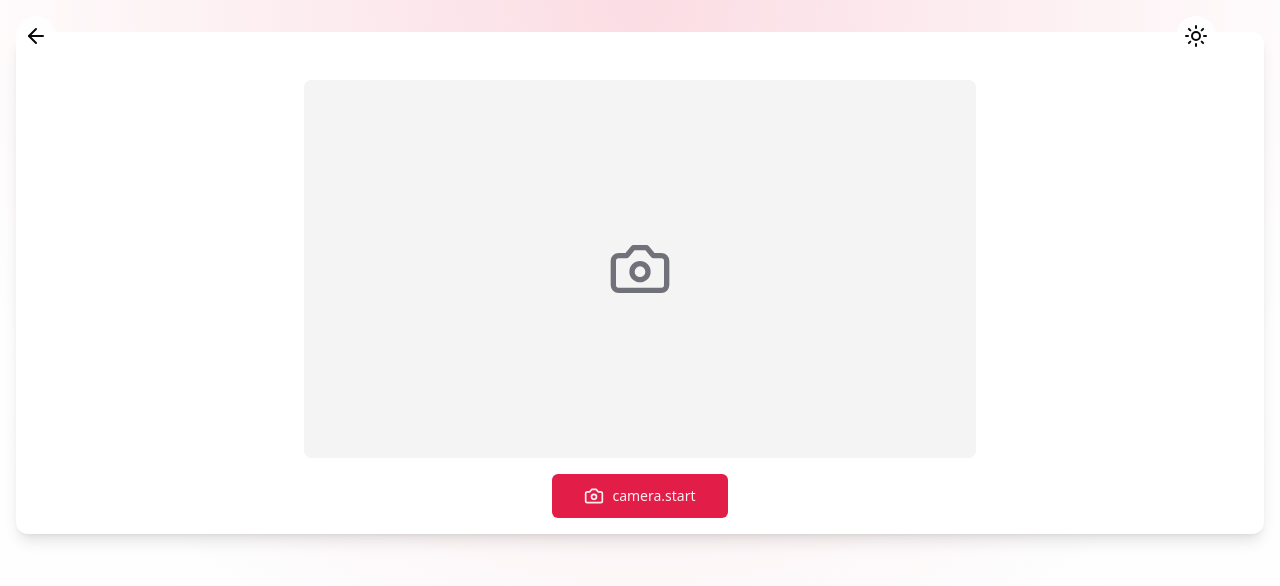
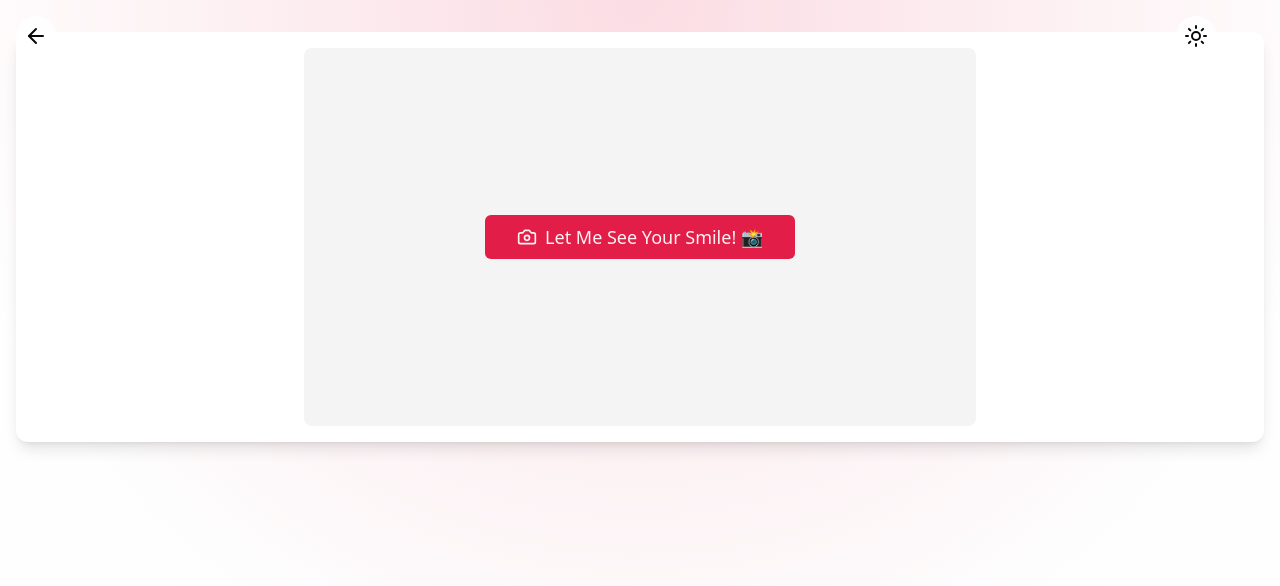
Before and after one commit to anasokaa/moodflix, a Next.js app: page / in a window 1280 px wide. Both pictures are taken after a click on the button "Start Your Journey! ✨". Shown: the top 586 px of the page. Built offline with nearby package versions, Linux system fonts and the light colour scheme.

Commit message:
Improve camera UI and fix state management

```diff
--- a/app/client-page.tsx
+++ b/app/client-page.tsx
@@ -50,10 +50,14 @@ export default function ClientPage({ onBack }: ClientPageProps) {
 
   const handleImageCapture = async (imageData: string) => {
     try {
+      // Reset states at the start
+      setMovies([])
+      setEmotions(null)
+      setError(null)
       setIsAnalyzing(true)
-      setError(null)
+      setShowConfetti(false)
 
-      console.log('Starting image analysis...')
+      console.log('Starting new image analysis...')
       console.log('Image data length:', imageData.length)
 
       const response = await fetch('/api/analyze', {
@@ -65,70 +69,48 @@ export default function ClientPage({ onBack }: ClientPageProps) {
       })
 
       console.log('Response status:', response.status)
-      console.log('Response headers:', Object.fromEntries(response.headers.entries()))
-
       const responseData = await response.json()
       console.log('Response data:', JSON.stringify(responseData, null, 2))
 
       if (!response.ok) {
-        console.error('API error:', responseData)
         throw new Error(responseData.error || t('movies.error'))
       }
 
-      // Validate movies array
-      if (!responseData.movies || !Array.isArray(responseData.movies)) {
-        console.error('Invalid movies data (not an array):', JSON.stringify(responseData, null, 2))
+      // Validate response structure
+      if (!responseData || typeof responseData !== 'object') {
+        console.error('Invalid response format:', responseData)
         throw new Error(t('movies.error'))
       }
 
-      // Validate each movie object
-      const validMovies = responseData.movies.every((movie: Movie) =>
-        movie.title &&
-        movie.description &&
-        movie.matchReason &&
-        movie.posterUrl &&
-        Array.isArray(movie.streamingPlatforms)
-      )
-
-      if (!validMovies) {
-        console.error('Invalid movie object structure:', JSON.stringify(responseData.movies, null, 2))
+      // Validate and extract movies
+      const movies = responseData.movies
+      if (!Array.isArray(movies) || movies.length < 3) {
+        console.error('Invalid movies array:', movies)
         throw new Error(t('movies.error'))
       }
 
-      // Validate emotions object
-      if (!responseData.emotion || typeof responseData.emotion !== 'object') {
-        console.error('Invalid emotion data:', JSON.stringify(responseData, null, 2))
+      // Validate and extract emotions
+      const emotions = responseData.emotion
+      if (!emotions || typeof emotions !== 'object') {
+        console.error('Invalid emotions object:', emotions)
         throw new Error(t('movies.error'))
       }
 
-      const requiredEmotions = ['anger', 'disgust', 'fear', 'happiness', 'neutral', 'sadness', 'surprise']
-      const hasAllEmotions = requiredEmotions.every(emotion =>
-        typeof responseData.emotion[emotion] === 'number'
-      )
+      // Log the validated data
+      console.log('Validated movies:', JSON.stringify(movies, null, 2))
+      console.log('Validated emotions:', JSON.stringify(emotions, null, 2))
 
-      if (!hasAllEmotions) {
-        console.error('Missing required emotions:', JSON.stringify(responseData.emotion, null, 2))
-        throw new Error(t('movies.error'))
-      }
-
-      console.log('Setting movies:', JSON.stringify(responseData.movies, null, 2))
-      console.log('Setting emotions:', JSON.stringify(responseData.emotion, null, 2))
-
-      // Only update state if we have valid data
-      setMovies(responseData.movies)
-      setEmotions(responseData.emotion)
+      // Update state in a specific order
+      setEmotions(emotions)
+      setMovies(movies)
       setShowConfetti(true)
       analyzeCount.current += 1
 
+      // Schedule confetti cleanup
       setTimeout(() => setShowConfetti(false), 3000)
     } catch (error) {
       console.error('Error in handleImageCapture:', error)
       setError(error instanceof Error ? error.message : t('movies.error'))
-      // Only reset movies and emotions if we actually have an error
-      if (error instanceof Error) {
-        setMovies([])
-        setEmotions(null)
-      }
     } finally {
       setIsAnalyzing(false)
     }
--- a/components/camera.tsx
+++ b/components/camera.tsx
@@ -159,58 +159,54 @@ export function Camera({ onCapture }: CameraProps) {
   }, [onCapture, stopStream])
 
   return (
-    <div className="space-y-4 mt-8">
-      <div className="relative aspect-video w-full max-w-2xl mx-auto rounded-lg overflow-hidden bg-muted">
+    <div className="relative w-full max-w-2xl mx-auto">
+      <div className="relative aspect-video rounded-lg overflow-hidden bg-muted">
         <video
           ref={videoRef}
-          autoPlay
+          className="w-full h-full object-cover"
           playsInline
           muted
-          className="absolute inset-0 w-full h-full object-cover"
         />
-        <AnimatePresence mode="wait">
-          {!isStreaming && (
-            <motion.div
-              initial={{ opacity: 0 }}
-              animate={{ opacity: 1 }}
-              exit={{ opacity: 0 }}
-              className="absolute inset-0 flex items-center justify-center bg-muted"
+
+        <div className="absolute inset-0 flex items-center justify-center">
+          {error ? (
+            <div className="text-center p-4 bg-background/80 backdrop-blur-sm rounded-lg">
+              <p className="text-destructive mb-4">{error}</p>
+              <Button onClick={startCamera} variant="secondary">
+                <CameraIcon className="mr-2 h-4 w-4" />
+                {t('camera.tryAgain')}
+              </Button>
+            </div>
+          ) : !isStreaming ? (
+            <Button
+              onClick={startCamera}
+              size="lg"
+              className="text-lg"
             >
-              <CameraIcon className="w-16 h-16 text-muted-foreground" />
-            </motion.div>
+              <CameraIcon className="mr-2 h-5 w-5" />
+              {t('camera.letMeSeeYourSmile')}
+            </Button>
+          ) : (
+            <AnimatePresence mode="wait">
+              <motion.div
+                initial={{ opacity: 0, scale: 0.9 }}
+                animate={{ opacity: 1, scale: 1 }}
+                exit={{ opacity: 0, scale: 0.9 }}
+              >
+                <Button
+                  onClick={captureImage}
+                  size="lg"
+                  variant="secondary"
+                  className="text-lg bg-background/80 backdrop-blur-sm hover:bg-background/90"
+                >
+                  <Aperture className="mr-2 h-5 w-5" />
+                  {t('camera.captureTheMoment')}
+                </Button>
+              </motion.div>
+            </AnimatePresence>
           )}
-        </AnimatePresence>
+        </div>
       </div>
-
-      <div className="flex justify-center">
-        <Button
-          size="lg"
-          onClick={isStreaming ? captureImage : startCamera}
-          className="gap-2"
-        >
-          {isStreaming ? (
-            <>
-              <Aperture className="w-5 h-5" />
-              {t('camera.capture')}
-            </>
-          ) : (
-            <>
-              <CameraIcon className="w-5 h-5" />
-              {t('camera.start')}
-            </>
-          )}
-        </Button>
-      </div>
-
-      {error && (
-        <motion.p
-          initial={{ opacity: 0, y: 10 }}
-          animate={{ opacity: 1, y: 0 }}
-          className="text-sm text-destructive text-center"
-        >
-          {error}
-        </motion.p>
-      )}
     </div>
   )
 }
--- a/lib/translations.ts
+++ b/lib/translations.ts
@@ -40,6 +40,11 @@ export const translations = {
       generateMore: "More Movies Please! 🎬",
       startCamera: "Snap a Selfie! 📸",
       capture: "Capture the Mood! ✨"
+    },
+    camera: {
+      letMeSeeYourSmile: "Let Me See Your Smile! 📸",
+      captureTheMoment: "Capture the Magic! ✨",
+      tryAgain: "Let's Try Again! 🔄"
     }
   },
   fr: {
@@ -81,6 +86,11 @@ export const translations = {
       generateMore: "Plus de Films! 🎬",
       startCamera: "Selfie Time! 📸",
       capture: "Capturez l'Instant! ✨"
+    },
+    camera: {
+      letMeSeeYourSmile: "Montrez-moi Votre Sourire! 📸",
+      captureTheMoment: "Capturez la Magie! ✨",
+      tryAgain: "Réessayons! 🔄"
     }
   },
   es: {
@@ -122,6 +132,11 @@ export const translations = {
       generateMore: "¡Más Películas! 🎬",
       startCamera: "¡Hora del Selfie! 📸",
       capture: "¡Captura el Momento! ✨"
+    },
+    camera: {
+      letMeSeeYourSmile: "¡Muéstrame Tu Sonrisa! 📸",
+      captureTheMoment: "¡Captura la Magia! ✨",
+      tryAgain: "¡Intentémoslo de Nuevo! 🔄"
     }
   }
 }
```
